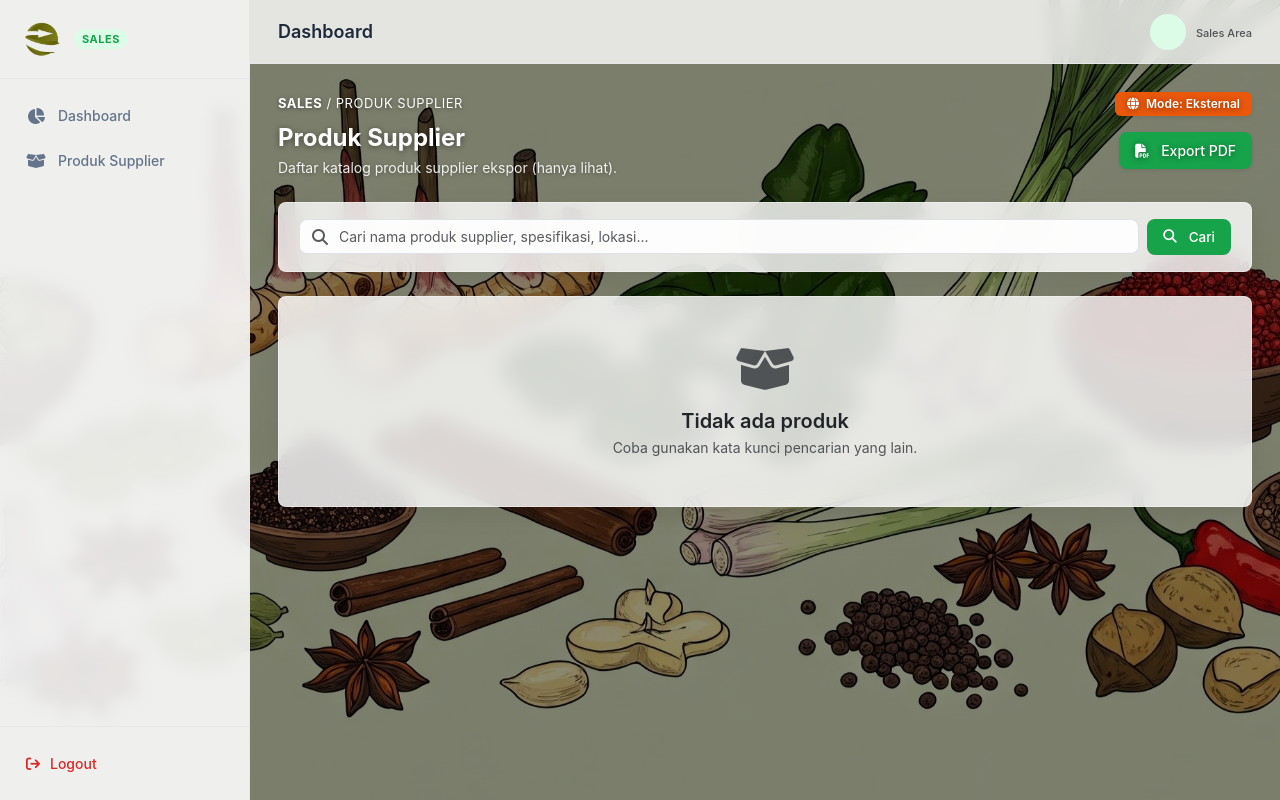
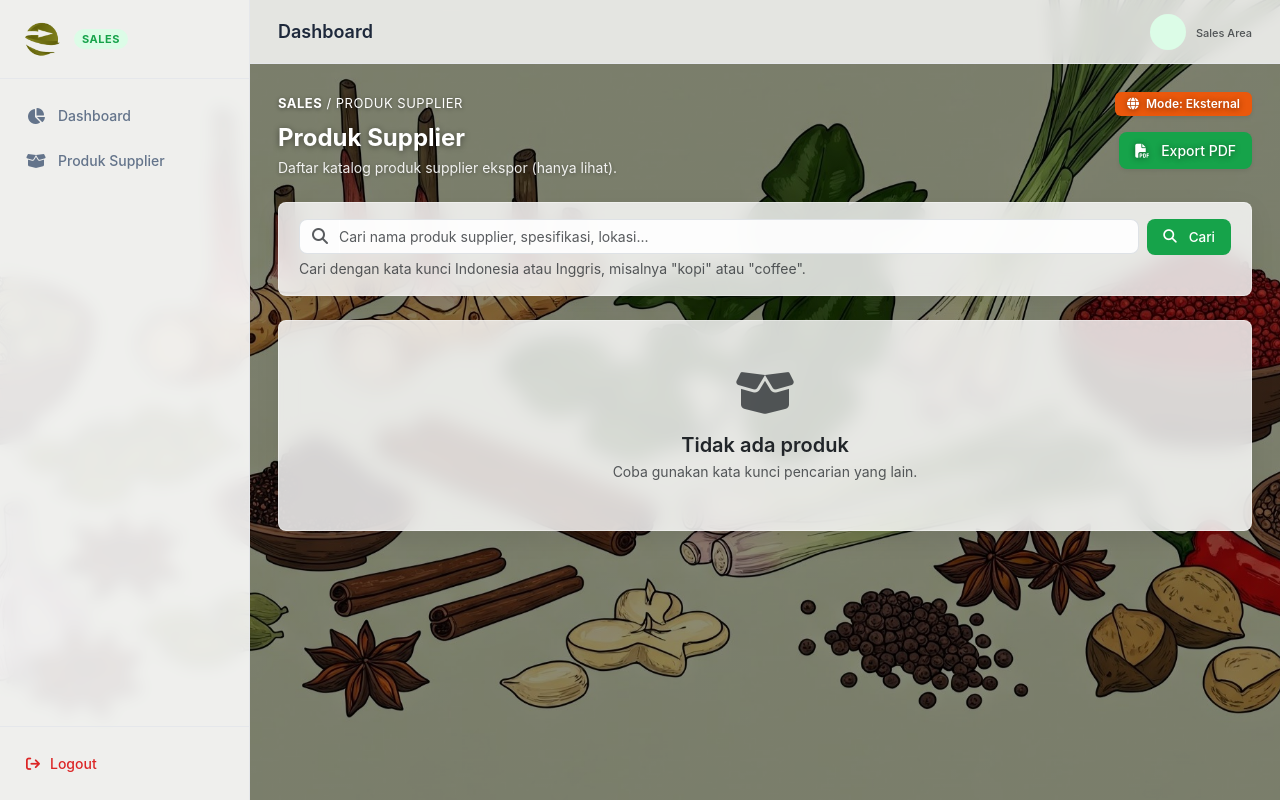
Before and after one commit to aisyadwi4122/indonesian_exporter, a CodeIgniter 4 app: the page made by app/Views/sales/produk/index.php in a window 1280 px wide. Run offline with PHP 8.4 and a stand-in for CodeIgniter, Linux system fonts and the light colour scheme; the template is opened without the code that fills it, so the values that code supplies are empty; some libraries are stand-ins or nearby versions.

Commit message:
feat: add sales product catalog view with glassmorphism UI and PDF export options

```diff
--- a/app/Views/sales/produk/index.php
+++ b/app/Views/sales/produk/index.php
@@ -279,7 +279,7 @@ body {
 
 <!-- Kotak Pencarian Produk -->
 <div class="sales-card mb-4" style="padding: 16px 20px;">
-    <form method="GET" action="<?= base_url('sales/produk-supplier') ?>" class="row g-2 align-items-center">
+    <form method="GET" action="<?= base_url('sales/produk-supplier') ?>" class="row g-2 align-items-start">
         <?php if ($is_preview): ?>
             <input type="hidden" name="mode" value="eksternal">
         <?php endif; ?>
@@ -299,6 +299,9 @@ body {
                        value="<?= esc($q ?? '') ?>"
                        style="border-radius: 0 8px 8px 0; font-size: 14px;"
                        autocomplete="off">
+            </div>
+            <div class="text-muted small mt-1">
+                Cari dengan kata kunci Indonesia atau Inggris, misalnya "kopi" atau "coffee".
             </div>
         </div>
         <div class="col-auto">
```
